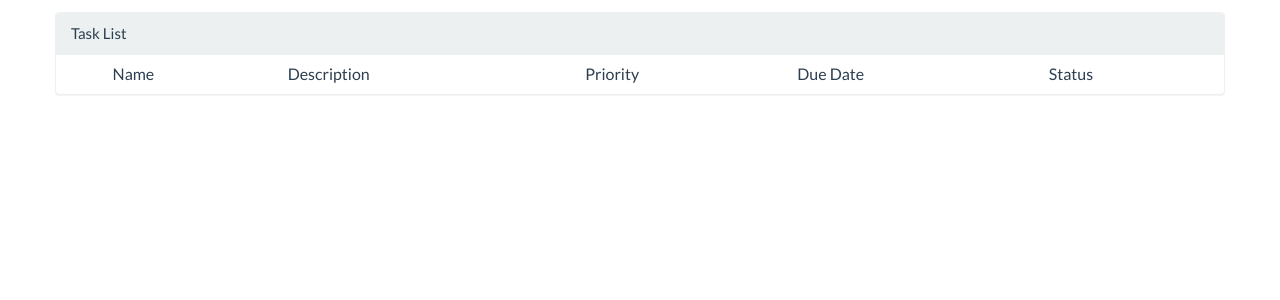
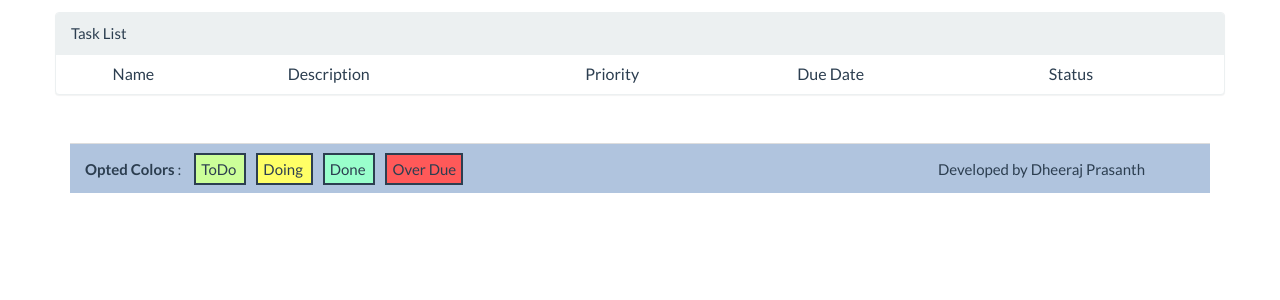
Before and after one commit to dheeraj1991/todo_app, a Django app: page /task/home/ in a window 1280 px wide. Shown: the part 60-360 px from the top of the page. Run offline with Django 3.2, Linux system fonts and the light colour scheme; the visitor is signed in with stand-in values (Sample User, id 1); data that the repository does not hold is empty; some libraries are stand-ins or nearby versions; some web fonts are replaced.

Commit message:
Opted Color Cahnges

```diff
--- a/task/static/datepicker/css/main.css
+++ b/task/static/datepicker/css/main.css
@@ -107,12 +107,54 @@ body {
          -o-box-shadow: 0 0 10px #cccccc;
             box-shadow: 0 0 10px #cccccc;
 }
-#page-footer {
-    position: absolute;
-    left: 0;
-    right:0;
-    bottom: 0;
+
+.footer {
+    background-color: #b0c4de;
+    float:bottom;
+    position:absolute;
+    bottom:5px;
     height: 50px;
     padding: 15px;
     border-top: 1px solid #dddddd;
 }
+
+.rectangle_todo{
+    margin-left:10px;
+    width:100px;
+    height:30px;
+    background-color: #CCFF99;
+    padding:5px;
+    border: 2px solid;
+}
+
+.rectangle_doing{
+    margin-left:10px;
+    width:100px;
+    height:30px;
+    background-color: #FFFF66;
+    padding:5px;
+    border: 2px solid;
+}
+
+.rectangle_done{
+    margin-left:10px;
+    width:100px;
+    height:30px;
+    background-color: #99FFCC;
+    padding:5px;
+    border: 2px solid;
+}
+
+.rectangle_over_due{
+    margin-left:10px;
+    width:100px;
+    height:30px;
+    background-color: #FF5959;
+    padding:5px;
+    border: 2px solid;
+}
+
+.right_footer{
+    float:right;
+    margin-right:50px;
+}
--- a/task/templates/task/home.html
+++ b/task/templates/task/home.html
@@ -54,6 +54,16 @@
                     </div>
                 </div>
             </div>
+            <div class="col-lg-6 col-md-6 col-sm-6 col-xs-6 footer">
+                <label>Opted Colors</label> :
+                <span class="rectangle_todo"> ToDo </span>
+                <span class="rectangle_doing"> Doing </span>
+                <span class="rectangle_done"> Done </span>
+                <span class="rectangle_over_due"> Over Due </span>
+            </div>
+            <div class="col-lg-6 col-md-6 col-sm-6 col-xs-6 footer">
+                <span class="right_footer">Developed by Dheeraj Prasanth</span>
+            </div>
         </div>
     </div>
     {% if error == 0 %}
```
